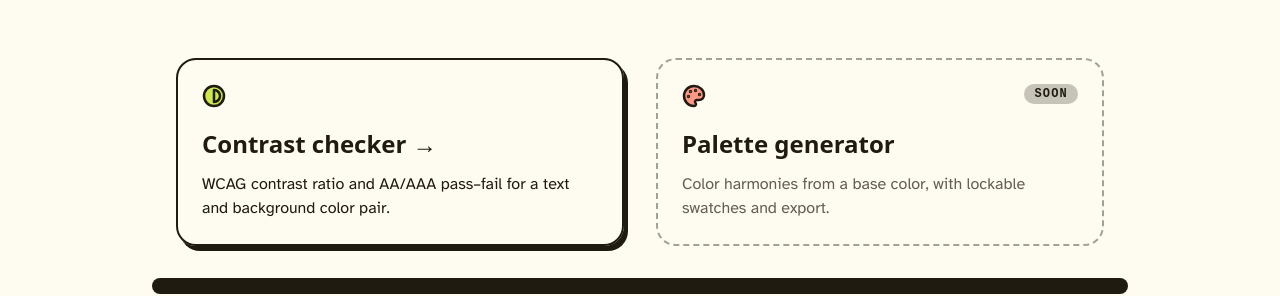
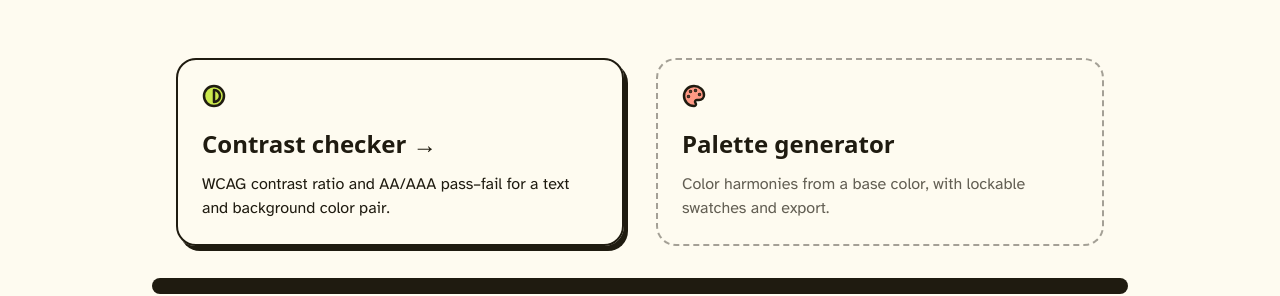
Before and after one commit to camilamarendazzo/ui-shelf, a React (Vite) app: page / in a window 1280 px wide. Shown: the part 194-490 px from the top of the page. Built offline with nearby package versions, Linux system fonts and the light colour scheme.

Commit message:
feat: redesign coming soon card

```diff
--- a/src/components/ToolCard.tsx
+++ b/src/components/ToolCard.tsx
@@ -1,9 +1,10 @@
-import type { CSSProperties } from "react";
+import { useState } from "react";
+import type { CSSProperties, PointerEvent } from "react";
 import { Link } from "react-router";
 import type { Tool } from "../data/tools";
-import Chip from "./Chip";
 
 function ToolCard({ tool }: { tool: Tool }) {
+  const [cursor, setCursor] = useState<{ x: number; y: number } | null>(null);
   const cardClasses =
     "min-w-2xs max-w-md flex h-full flex-col gap-3 rounded-card border-2 p-6";
   const cardStyle = { "--tool-color": tool.color } as CSSProperties;
@@ -13,23 +14,46 @@ function ToolCard({ tool }: { tool: Tool }) {
     <>
       <div className="flex items-start justify-between gap-2 text-ink">
         <Icon aria-hidden="true" strokeWidth={2.5} fill="var(--tool-color)" />
-        {tool.comingSoon && <Chip>Soon</Chip>}
       </div>
       <h2 className="mt-2 font-display text-2xl font-bold text-ink">
         {tool.name}
-        {!tool.comingSoon && <span aria-hidden="true"> →</span>}
+        {tool.comingSoon ? (
+          <span className="sr-only"> (coming soon)</span>
+        ) : (
+          <span aria-hidden="true"> →</span>
+        )}
       </h2>
       <p>{tool.description}</p>
     </>
   );
 
   if (tool.comingSoon) {
+    const trackCursor = (event: PointerEvent<HTMLDivElement>) => {
+      const rect = event.currentTarget.getBoundingClientRect();
+      setCursor({ x: event.clientX - rect.left, y: event.clientY - rect.top });
+    };
+
     return (
       <div
         style={cardStyle}
-        className={`${cardClasses} border-dashed border-ink/40 text-ink/70`}
+        onPointerMove={trackCursor}
+        onPointerLeave={() => setCursor(null)}
+        className={`${cardClasses} relative cursor-none border-dashed border-ink/40 text-ink/70`}
       >
         {content}
+        {cursor && (
+          <span
+            aria-hidden="true"
+            style={{
+              left: cursor.x,
+              top: cursor.y,
+              backgroundColor: "var(--tool-color)",
+            }}
+            className="pointer-events-none absolute z-10 -translate-x-1/2 -translate-y-1/2 rounded-full px-2.5 py-0.5 font-mono text-xs font-bold tracking-widest text-ink uppercase"
+          >
+            Soon
+          </span>
+        )}
       </div>
     );
   }
```
